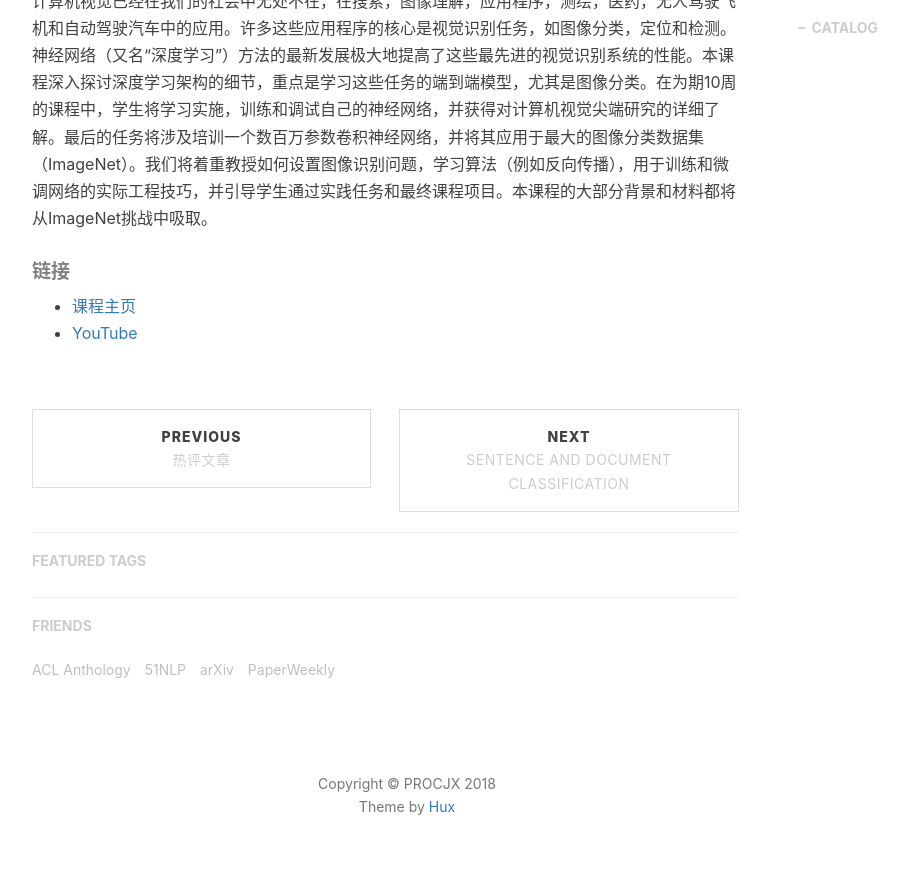
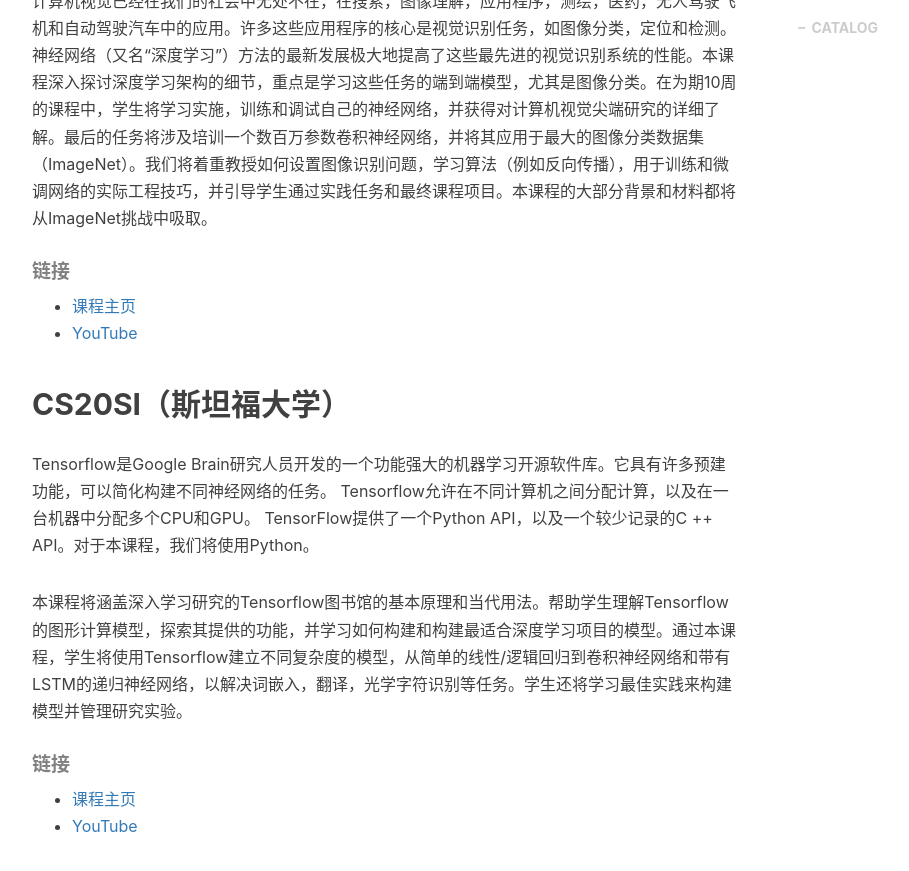
Before and after one commit to procjx/procjx.github.io.old, a Jekyll site: the page built from _posts/2017-11-26-公开课.md, in a window 1280 px wide and 900 px high, scrolled down 1159 px. Shown: the top 871 px of the window, without its empty margins (233-1142 px from the left). Built offline with Jekyll 4.4.1, drawn with Linux system fonts in a browser that asks for light colours; nearby versions of some CDN libraries; comment, search, counter and statistics services are not loaded.

Commit message:
Update 2017-11-26-公开课.md

```diff
--- a/_posts/2017-11-26-公开课.md
+++ b/_posts/2017-11-26-公开课.md
@@ -9,6 +9,7 @@
 tags:
     - 公开课
     - 机器学习
+    - Tensorflow
     - CNN
 
 ---
@@ -28,3 +29,11 @@
 ##### 链接
 - [课程主页](http://cs231n.stanford.edu/)
 - [YouTube](https://www.youtube.com/playlist?list=PL3FW7Lu3i5JvHM8ljYj-zLfQRF3EO8sYv)
+
+## CS20SI（斯坦福大学）
+Tensorflow是Google Brain研究人员开发的一个功能强大的机器学习开源软件库。它具有许多预建功能，可以简化构建不同神经网络的任务。 Tensorflow允许在不同计算机之间分配计算，以及在一台机器中分配多个CPU和GPU。 TensorFlow提供了一个Python API，以及一个较少记录的C ++ API。对于本课程，我们将使用Python。
+
+本课程将涵盖深入学习研究的Tensorflow图书馆的基本原理和当代用法。帮助学生理解Tensorflow的图形计算模型，探索其提供的功能，并学习如何构建和构建最适合深度学习项目的模型。通过本课程，学生将使用Tensorflow建立不同复杂度的模型，从简单的线性/逻辑回归到卷积神经网络和带有LSTM的递归神经网络，以解决词嵌入，翻译，光学字符识别等任务。学生还将学习最佳实践来构建模型并管理研究实验。<br/>
+##### 链接
+- [课程主页](https://web.stanford.edu/class/cs20si/)
+- [YouTube](https://www.youtube.com/watch?v=g-EvyKpZjmQ&list=PLQ0sVbIj3URf94DQtGPJV629ctn2c1zN-)
```
